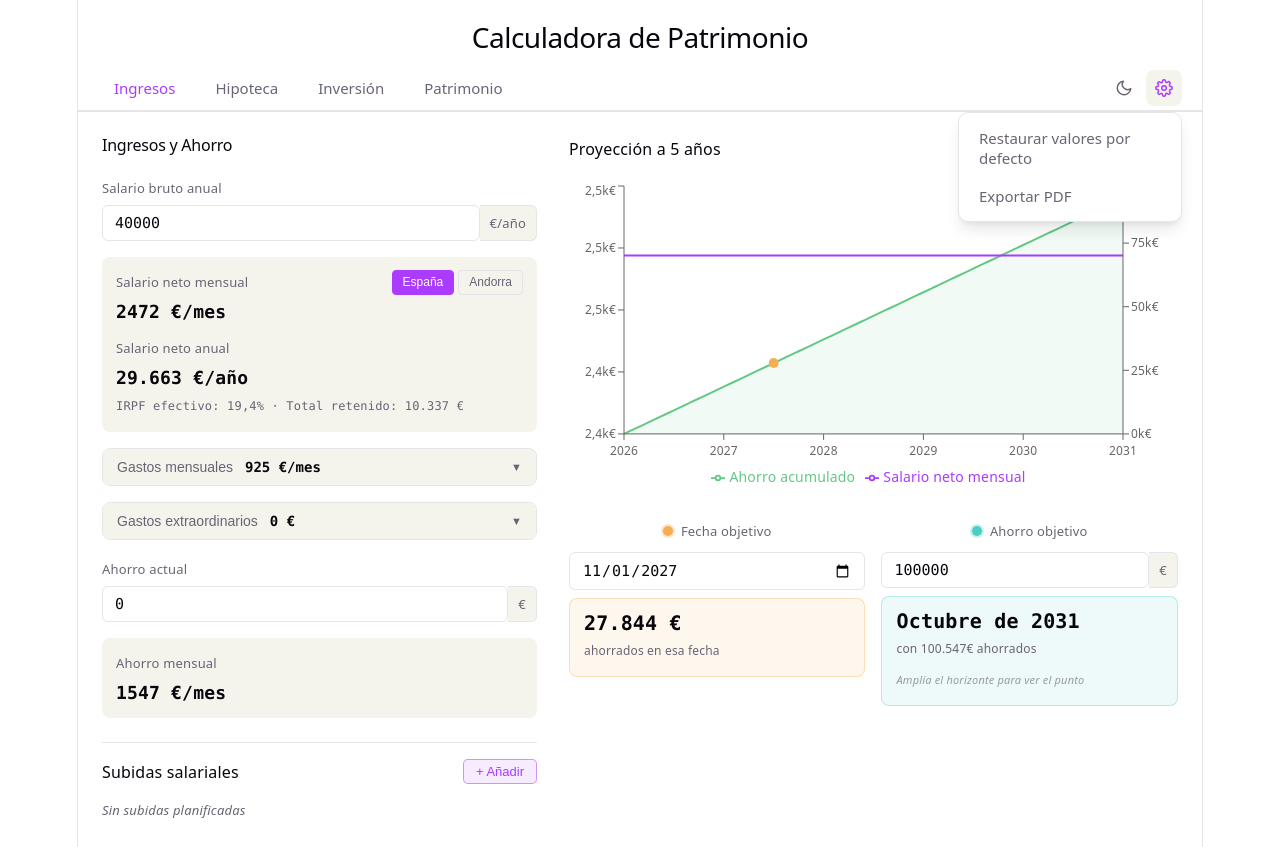
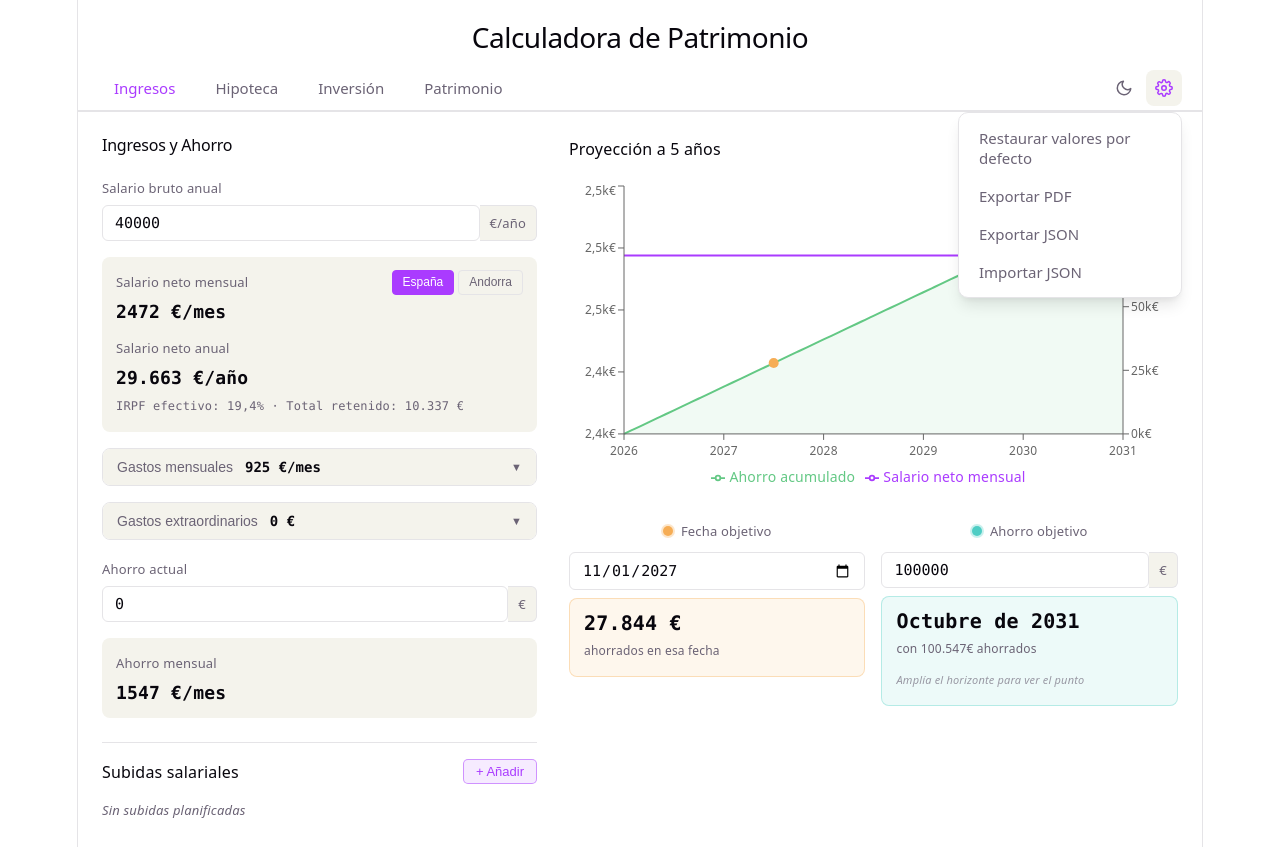
Before and after one commit to aleixRabassa/calculadora-patrimonio, a React (Vite) app: page / in a window 1280 px wide. Both pictures are taken after a click on the button 1164 px from the left and 88 px from the top of the page. Built offline with nearby package versions, Linux system fonts and the light colour scheme.

Commit message:
feat: add JSON export and import functionality in Tabs component

```diff
--- a/src/App.tsx
+++ b/src/App.tsx
@@ -1,4 +1,4 @@
-import { useEffect } from 'react'
+import { useEffect, useRef } from 'react'
 import { Tabs } from './components/Tabs'
 import { Ingresos } from './components/Ingresos'
 import { Hipoteca } from './components/Hipoteca'
@@ -9,20 +9,65 @@ import './App.css'
 
 const TAB_LABELS = ['Ingresos', 'Hipoteca', 'Inversión', 'Patrimonio']
 
+const STORAGE_KEYS = [
+  'app.activeTab',
+  'app.theme.dark',
+  'calc.ingresos',
+  'calc.ingresos.fechaObjetivo',
+  'calc.ingresos.ahorroObjetivo',
+  'calc.hipoteca',
+  'calc.inversion',
+]
+
 function App() {
   const [activeTab, setActiveTab] = useLocalStorage('app.activeTab', 0)
   const [isDark, setIsDark] = useLocalStorage('app.theme.dark', false)
+  const isImporting = useRef(false)
 
   useEffect(() => {
     document.documentElement.setAttribute('data-theme', isDark ? 'dark' : 'light')
   }, [isDark])
+
+  function handleExportJson() {
+    const data: Record<string, unknown> = {}
+    STORAGE_KEYS.forEach(key => {
+      const raw = localStorage.getItem(key)
+      if (raw !== null) {
+        try { data[key] = JSON.parse(raw) } catch { data[key] = raw }
+      }
+    })
+    const blob = new Blob([JSON.stringify(data, null, 2)], { type: 'application/json' })
+    const url = URL.createObjectURL(blob)
+    const a = document.createElement('a')
+    a.href = url
+    a.download = 'calculadora-patrimonio.json'
+    a.click()
+    URL.revokeObjectURL(url)
+  }
+
+  function handleImportJson(data: Record<string, unknown>) {
+    if (isImporting.current) return
+    isImporting.current = true
+    Object.entries(data).forEach(([key, value]) => {
+      localStorage.setItem(key, JSON.stringify(value))
+    })
+    window.location.reload()
+  }
 
   return (
     <>
       <header className="app-header">
         <h1>Calculadora de Patrimonio</h1>
       </header>
-      <Tabs tabs={TAB_LABELS} active={activeTab} onChange={setActiveTab} isDark={isDark} onToggleTheme={() => setIsDark(v => !v)} />
+      <Tabs
+        tabs={TAB_LABELS}
+        active={activeTab}
+        onChange={setActiveTab}
+        isDark={isDark}
+        onToggleTheme={() => setIsDark(v => !v)}
+        onExportJson={handleExportJson}
+        onImportJson={handleImportJson}
+      />
       <main>
         {activeTab === 0 && <Ingresos />}
         {activeTab === 1 && <Hipoteca />}
--- a/src/components/Tabs.tsx
+++ b/src/components/Tabs.tsx
@@ -7,6 +7,8 @@ interface TabsProps {
   onChange: (index: number) => void
   isDark: boolean
   onToggleTheme: () => void
+  onExportJson: () => void
+  onImportJson: (data: Record<string, unknown>) => void
 }
 
 function IconMoon() {
@@ -42,9 +44,26 @@ function IconGear() {
   )
 }
 
-export function Tabs({ tabs, active, onChange, isDark, onToggleTheme }: TabsProps) {
+export function Tabs({ tabs, active, onChange, isDark, onToggleTheme, onExportJson, onImportJson }: TabsProps) {
   const [menuOpen, setMenuOpen] = useState(false)
   const settingsRef = useRef<HTMLDivElement>(null)
+  const fileInputRef = useRef<HTMLInputElement>(null)
+
+  function handleFileChange(e: React.ChangeEvent<HTMLInputElement>) {
+    const file = e.target.files?.[0]
+    if (!file) return
+    const reader = new FileReader()
+    reader.onload = (ev) => {
+      try {
+        const data = JSON.parse(ev.target?.result as string) as Record<string, unknown>
+        onImportJson(data)
+      } catch {
+        alert('El archivo no es un JSON válido.')
+      }
+    }
+    reader.readAsText(file)
+    e.target.value = ''
+  }
 
   useEffect(() => {
     if (!menuOpen) return
@@ -91,6 +110,14 @@ export function Tabs({ tabs, active, onChange, isDark, onToggleTheme }: TabsProp
             <IconGear />
           </button>
 
+          <input
+            ref={fileInputRef}
+            type="file"
+            accept=".json,application/json"
+            style={{ display: 'none' }}
+            onChange={handleFileChange}
+          />
+
           {menuOpen && (
             <div className="settings-menu" role="menu">
               <button type="button" className="settings-item" role="menuitem" onClick={() => setMenuOpen(false)}>
@@ -99,6 +126,22 @@ export function Tabs({ tabs, active, onChange, isDark, onToggleTheme }: TabsProp
               <button type="button" className="settings-item" role="menuitem" onClick={() => setMenuOpen(false)}>
                 Exportar PDF
               </button>
+              <button
+                type="button"
+                className="settings-item"
+                role="menuitem"
+                onClick={() => { onExportJson(); setMenuOpen(false) }}
+              >
+                Exportar JSON
+              </button>
+              <button
+                type="button"
+                className="settings-item"
+                role="menuitem"
+                onClick={() => { fileInputRef.current?.click(); setMenuOpen(false) }}
+              >
+                Importar JSON
+              </button>
             </div>
           )}
         </div>
```
